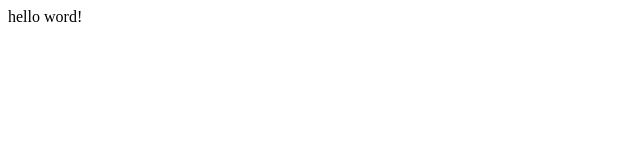
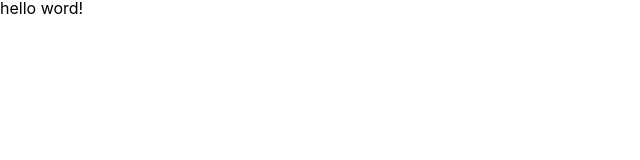
Before and after one commit to th2205/channel-talk-assignment, a React app: page / in a window 1280 px wide. Shown: the top 160 px of the page, without its empty margins (0-640 px from the left). Built offline with nearby package versions, Linux system fonts and the light colour scheme.

Commit message:
Add GlobalStyles component

```diff
--- a/package.json
+++ b/package.json
@@ -12,7 +12,9 @@
     "@babel/core": "^7.10.4",
     "@babel/preset-env": "^7.10.4",
     "@babel/preset-react": "^7.10.4",
+    "axios": "^0.19.2",
     "babel-loader": "^8.1.0",
+    "babel-polyfill": "^6.26.0",
     "css-loader": "^3.6.0",
     "html-loader": "^1.1.0",
     "html-webpack-plugin": "^4.3.0",
@@ -21,7 +23,9 @@
     "react-dom": "^16.13.1",
     "react-redux": "^7.2.0",
     "redux": "^4.0.5",
+    "redux-thunk": "^2.3.0",
     "styled-components": "^5.1.1",
+    "styled-reset": "^4.2.0",
     "webpack": "^4.43.0",
     "webpack-cli": "^3.3.12",
     "webpack-dev-server": "^3.11.0"
--- a/src/App.js
+++ b/src/App.js
@@ -1,5 +1,11 @@
 import React from 'react';
+import GlobalStyles from './components/GlobalStyles';
 
 export default function App() {
-  return <div>hello word!</div>;
+  return (
+    <>
+      <GlobalStyles />
+      <div>hello word!</div>
+    </>
+  );
 }
--- /dev/null
+++ b/src/components/GlobalStyles.js
@@ -0,0 +1,30 @@
+import { createGlobalStyle } from 'styled-components';
+import reset from 'styled-reset';
+
+const globalStyles = createGlobalStyle`
+  ${reset};
+  a {
+    text-decoration: none;
+    color: inherit;
+  }
+
+  * {
+    box-sizing: border-box;
+  }
+
+  button {
+    outline: none;
+    border:none;
+    box-shadow:none;
+    cursor: pointer;
+  }
+
+  body {
+    font-family: -apple-system, BlinkMacSystemFont, 'Segoe UI', Roboto, Oxygen, Ubuntu, Cantarell, 'Open Sans', 'Helvetica Neue', sans-serif;
+    font-size: 16px;
+    background-color: #ffffff;
+    color: black;
+  }
+`;
+
+export default globalStyles;
```
Also changed, not shown: 1 other file (tests, documents, lock files or other folders).
